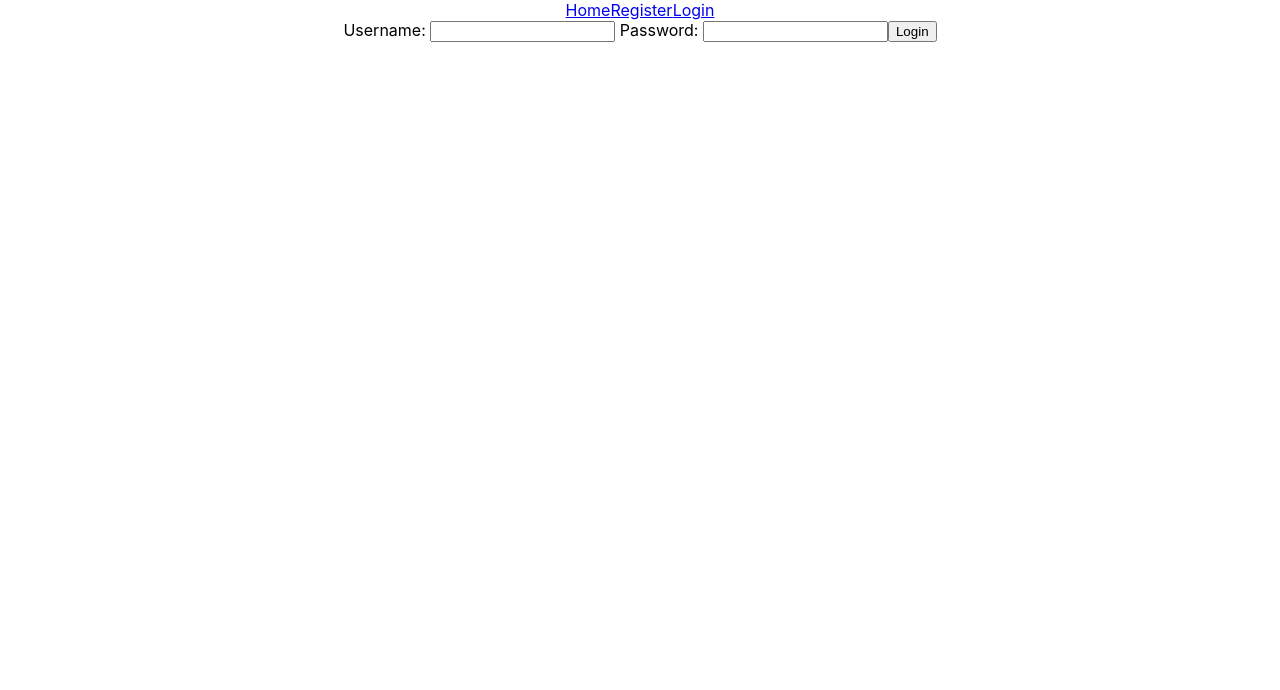
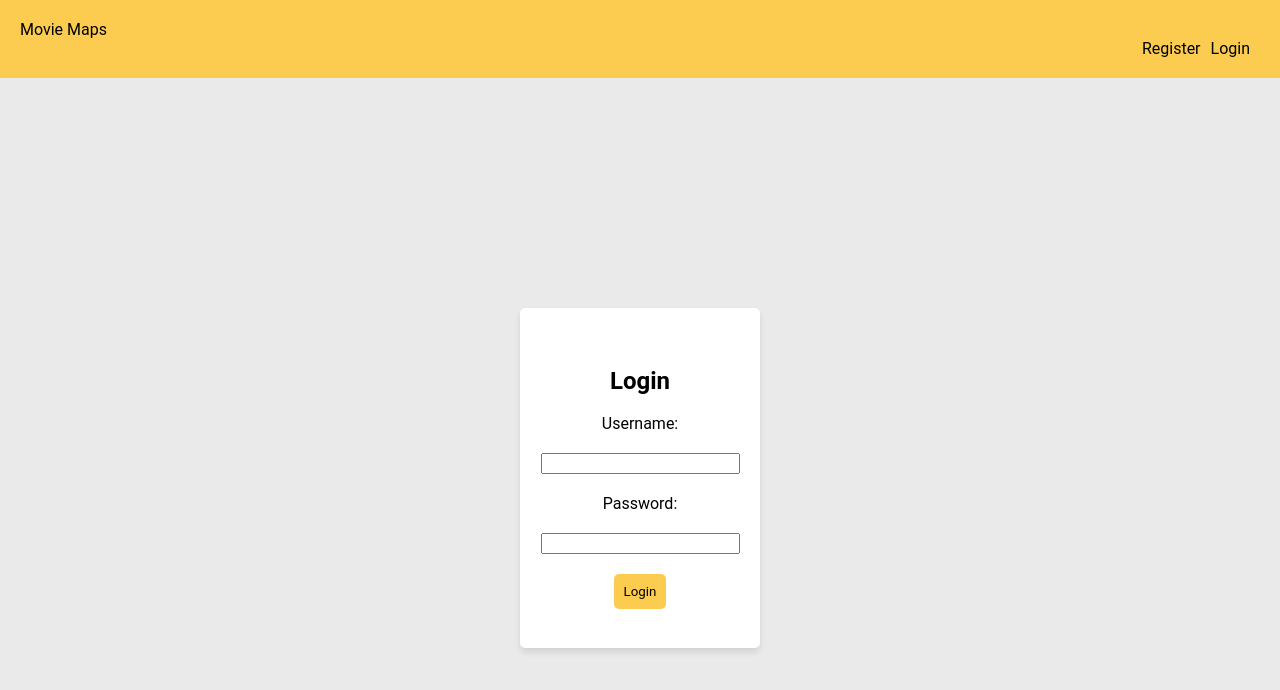
Before and after one commit to henry-chau16/movie_maps, a React (Create React App) app in the folder frontend/: page /login in a window 1280 px wide. Shown: the top 690 px of the page. Built offline with nearby package versions, Linux system fonts and the light colour scheme.

Commit message:
created frontend code

```diff
--- a/frontend/src/App.css
+++ b/frontend/src/App.css
@@ -1,38 +1,121 @@
-.App {
-  text-align: center;
+:root {
+  --main-yellow-color: rgb(252, 204, 81);
+  --secondary-yellow-color: rgb(255, 249, 189);
 }
 
-.App-logo {
-  height: 40vmin;
-  pointer-events: none;
+* {
+  text-align: center;
+  font-family: 'Roboto', sans-serif;
 }
 
-@media (prefers-reduced-motion: no-preference) {
-  .App-logo {
-    animation: App-logo-spin infinite 20s linear;
-  }
+
+a {
+  text-decoration: none;
+  color: black;
 }
 
-.App-header {
-  background-color: #282c34;
-  min-height: 100vh;
+ul {
+  list-style-type: none;
+}
+
+
+button {
+  background-color: var(--main-yellow-color);
+  border: none;
+  border-radius: 5px;
+  padding: 10px 10px;
+}
+
+button:hover {
+  background-color: #ebe2b9;
+}
+
+.container {
+  display: flex;
+  justify-content: center;
+  align-items: center;
+  height: 100vh;
+  background-color: rgb(234, 234, 234);
+}
+
+form {
+  box-shadow: 0 4px 6px rgba(0, 0, 0, 0.1);
+  border-radius: 5px;
+  padding: 20px;
   display: flex;
   flex-direction: column;
   align-items: center;
   justify-content: center;
-  font-size: calc(10px + 2vmin);
-  color: white;
+  background-color: white;
+  width: 200px;
+  height: 500px;
 }
 
-.App-link {
-  color: #61dafb;
+form > input {
+  margin-block:20px;
 }
 
-@keyframes App-logo-spin {
-  from {
-    transform: rotate(0deg);
-  }
-  to {
-    transform: rotate(360deg);
-  }
+.container > form {
+  height: 300px;
 }
+
+/*Navigation CSS */
+.navigation {
+  background-color: var(--main-yellow-color);
+  padding: 20px;
+}
+.title {
+  text-align: left;
+}
+.options {
+  display: flex;
+  justify-content: flex-end;
+}
+
+.options > * {
+  margin-right: 10px;
+}
+
+/*HomePage CSS*/
+.search {
+  padding-block: 20px;
+}
+
+.grid-container {
+  display: grid;
+  grid-template-columns: repeat(auto-fit, minmax(200px, 1fr));
+  grid-gap: 10px;
+}
+
+
+.grid-container > a > button {
+  background-color: white;
+  width: 100px;
+  height: 100px;
+  border: solid;
+  padding: 0px 0px;
+}
+
+/* Filter popup */
+.filter-popup {
+  position: absolute;
+  z-index: 1000;
+  top: 20px;
+  left: 0px;
+  padding: 20px;
+  border-radius: 5px;
+}
+
+/*Review CSS */
+.postReview {
+  height: 200px;
+}
+
+.reviewContainer {
+  display: flex;
+  justify-content: center;
+  align-items: center;
+}
+.userReview {
+  background-color: rgb(250, 250, 245)
+}
--- a/frontend/src/components/Navigation.js
+++ b/frontend/src/components/Navigation.js
@@ -2,10 +2,14 @@ import {Link} from "react-router-dom";
 
 export default function Navigation() {
     return (
-        <div className = "links">
-            <Link to = "/">Home</Link>
-            <Link to = "/register">Register</Link>
-            <Link to= "/login">Login</Link>
+        <div className = "navigation">
+            <div className = "title">
+                <Link to = "/">Movie Maps</Link>
+            </div>
+            <div className = "options">
+                <Link to = "/register">Register</Link>
+                <Link to= "/login">Login</Link>
+            </div>
         </div>
     )
 }
--- a/frontend/src/pages/EpisodesPage.js
+++ b/frontend/src/pages/EpisodesPage.js
@@ -59,7 +59,7 @@ export default function EpisodesPage() {
 
 
    async function postReview(e){
-    e.preventDefault();
+    e.preventDefault(); //error the url gets reset upon refresh
     console.log(localStorage.getItem("user_id"), episodeId, rating, reviewText)
     createReview(localStorage.getItem("user_id"), episodeId, rating, reviewText)
   }
@@ -80,17 +80,17 @@ export default function EpisodesPage() {
         </div>
         <div className = "userReviews">
           <h2>User Reviews: </h2>
-          <div>
-            <form onSubmit = {postReview}>
+          <div className = "reviewContainer">
+            <form className = "postReview" onSubmit = {postReview}>
              <input type="range" min="0" max="10" defaultValue="5" onInput = {e =>setRating(e.target.value)} class="slider" id="myRange"/> {rating}/10
              <br/>
-             <textarea onInput = {e => setReviewText(e.target.value)}>Keyboard Warriors UNITE</textarea>
+             <textarea onInput = {e => setReviewText(e.target.value)} placeholder='Keyboard Warriors UNITE'></textarea>
              <button type = "submit">Post!</button>
             </form>
           </div>
           <div>
             {userReviews && userReviews.map((reviews) => (
-              <div key={reviews[0]}>
+              <div className = "userReview" key={reviews[0]}>
               <p>Username: {reviews[1]}</p>
               <p>Rating: {reviews[2]}</p>
               <p>{reviews[3]}</p>
--- a/frontend/src/pages/Home.js
+++ b/frontend/src/pages/Home.js
@@ -40,6 +40,9 @@ export default function Home() {
             <Navigation/>
             {loading ? (<p>Loading..</p>) : (
             <div>
+                {openFilter &&  <div className="filter-popup"><Filter/></div>}
+                <div className = "modal-overlay" style={{ position: "relative" }}>
+                <div className = "search">
                 <button onClick = {() => handleOpenFilter()}>Filter</button>
                 <input
                     type = "text"
@@ -49,16 +52,19 @@ export default function Home() {
                     }}
                 />
                 <button onClick = {() => handleSearchTitle()}>Search</button>
+                <button><Link to = {"/review"}>My Reviews</Link></button>
+                </div>
 
+                <div className="grid-container">
                 {titles && titles.map((title) => ( //goes to either movie or episode
                     <Link key={title[0]} to={`/${title[2] === 'movie' ? 'movie' : 'series'}/${title[0]}`}>
                         <button>{title[1]}</button>
                     </Link>
                 ))}
+                </div>
+                </div>
             </div>
         )}
-             {openFilter && <Filter/>}
-        <button><Link to = {"/review"}>My Reviews</Link></button>
         </div>
     )
 }
--- a/frontend/src/pages/Login.js
+++ b/frontend/src/pages/Login.js
@@ -19,12 +19,15 @@ export default function Login() {
     return (
     <div className = "login">
         <Navigation/>
+        <div className = "container">
         <form onSubmit={loginUser}>
+            <h2>Login</h2>
             <label for = "username"> Username: </label>
             <input type="text" id = "username" name="username"/>
             <label for = "password"> Password: </label>
             <input type="password" id = "password" name="password"/>
             <button type="submit">Login</button>
         </form>
+        </div>
     </div>)
 }
--- a/frontend/src/pages/MoviePage.js
+++ b/frontend/src/pages/MoviePage.js
@@ -69,17 +69,17 @@ export default function MoviePage() {
         </div>
         <div className = "userReviews">
           <h2>User Reviews: </h2>
-          <div>
-            <form onSubmit = {postReview}>
+          <div className = "reviewContainer">
+            <form onSubmit = {postReview} className = "postReview">
              <input type="range" min="0" max="10" defaultValue="5" onInput = {e =>setRating(e.target.value)} class="slider" id="myRange"/> {rating}/10
              <br/>
-             <textarea onInput = {e => setReviewText(e.target.value)}>Keyboard Warriors UNITE</textarea>
+             <textarea onInput = {e => setReviewText(e.target.value)} placeholder='Keyboard Warriors UNITE'></textarea>
              <button type = "submit">Post!</button>
             </form>
           </div>
           <div>
             {userReviews && userReviews.map((reviews) => (
-              <div key={reviews[0]}>
+              <div className = "userReview" key={reviews[0]}>
               <p>Username: {reviews[1]}</p>
               <p>Rating: {reviews[2]}</p>
               <p>{reviews[3]}</p>
--- a/frontend/src/pages/Register.js
+++ b/frontend/src/pages/Register.js
@@ -5,7 +5,6 @@ export default function Register() {
     async function registerUser(event) {
         event.preventDefault(); //prevents refresh on submit
 
-        //@TODO: Add data validation later for password.
         const formData = new FormData(event.target)
         const username = formData.get("username")
         const password = formData.get("password")
@@ -19,12 +18,15 @@ export default function Register() {
     return (
     <div className = "Register">
         <Navigation/>
+        <div className = "container">
         <form onSubmit={registerUser}> {/* name: identifer for form data, value: initial value, id: unique identifer*/}
+            <h2>Register</h2>
             <label for = "username"> Username: </label>
             <input type="text" id = "username" name="username"/>
             <label for = "password"> Password: </label>
             <input type="password" id = "password" name="password"/>
             <button type="submit">Register</button>
         </form>
+        </div>
     </div>)
 }
--- a/frontend/src/pages/ReviewPage.js
+++ b/frontend/src/pages/ReviewPage.js
@@ -51,11 +51,11 @@ return (
                 </h3>
                 <button onClick = {() => handleDelete(item[6])}> Delete </button>
                 <button onClick = {() => handleUpdateToggle()}> Update </button>
-                {updateToggle && <div>
-                    <form onSubmit={() => handleUpdate(item[6])}>
+                {updateToggle && <div className = "reviewContainer">
+                    <form  className = "postReview" onSubmit={() => handleUpdate(item[6])}>
                         <input type="range" min="0" max="10" defaultValue="5" onInput = {e =>setRating(e.target.value)} class="slider" id="myRange"/> {rating}/10
                         <br/>
-                        <textarea onInput = {e => setReviewText(e.target.value)}>Keyboard Warriors UNITE</textarea>
+                        <textarea onInput = {e => setReviewText(e.target.value)} placeholder='Keyboard Warriors UNITE'></textarea>
                         <button type = "submit">Update!</button>
                     </form>
                 </div>}
--- a/frontend/src/pages/SeriesPage.js
+++ b/frontend/src/pages/SeriesPage.js
@@ -26,7 +26,7 @@ return (
         <Navigation/>
         <h1>Episode List</h1>
         {loading ? (<p>Loading..</p>) : (
-        <div>
+        <div className = "grid-container">
             {episodes && episodes.map((item) => (
                 <Link key= {item[0]} to={`/episode?parentId=${titleId}&episodeId=${item[0]}&episodeNum=${item[1]}&season=${item[2]}`}>
                 <button>Episode: {item[1]} - Season: {item[2]}</button>
```
